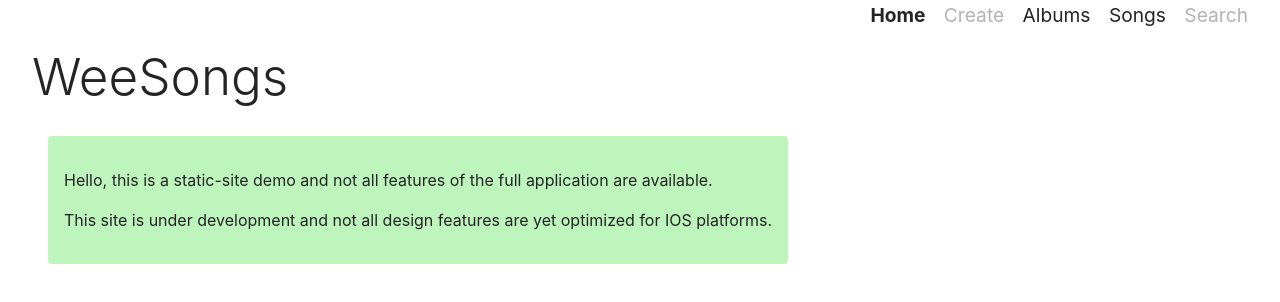
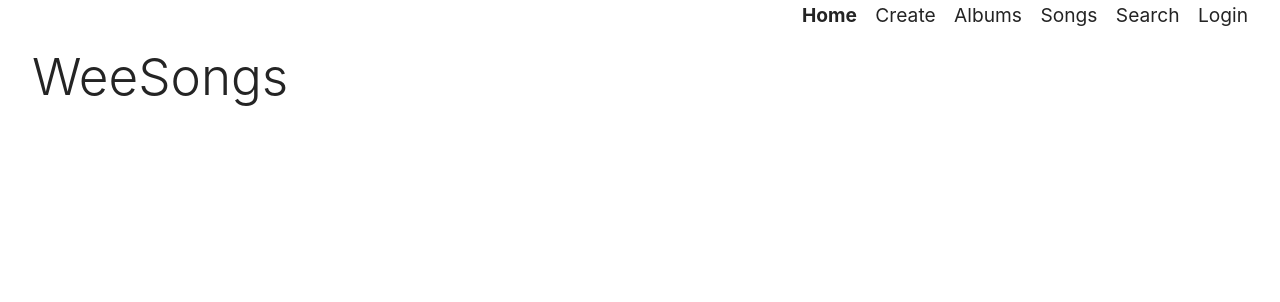
Before and after one commit to kevinjapan/WeeSongs, a Vue app: page / in a window 1280 px wide. Shown: the top 302 px of the page. Built offline with nearby package versions, Linux system fonts and the light colour scheme.

Commit message:
simplify toggle on is_static site

```diff
--- a/src/stores/appstore.js
+++ b/src/stores/appstore.js
@@ -6,8 +6,11 @@ import { defineStore, acceptHMRUpdate } from 'pinia'
 
 export const useAppStore = defineStore('app_store', () => {
 
+   // toggle web_api/static
+   const is_static = false
+
    // we use presence/absence as web_api/static toggle flag
-   const app_api = false ? ref('http://songs-api-laravel/api') : ref('')
+   const app_api = is_static ? ref('') : ref('http://songs-api-laravel/api')
 
    // synch AppNav w/ current view
    const curr_view_route = ref('')
```
